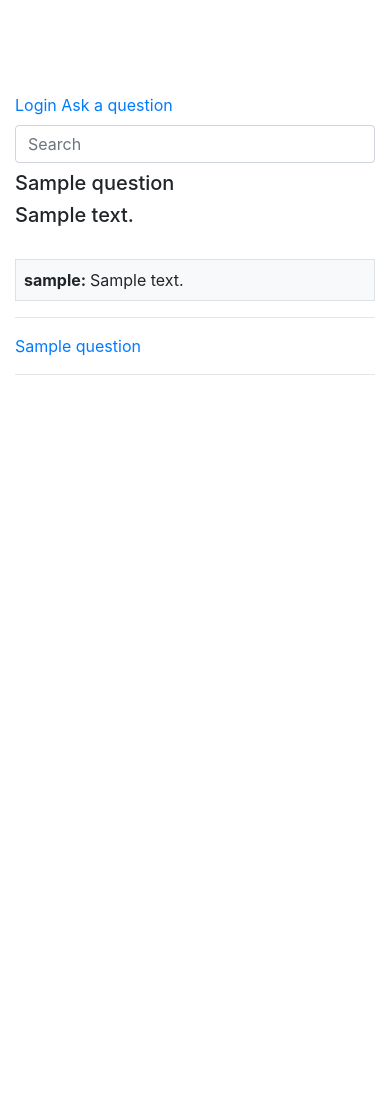
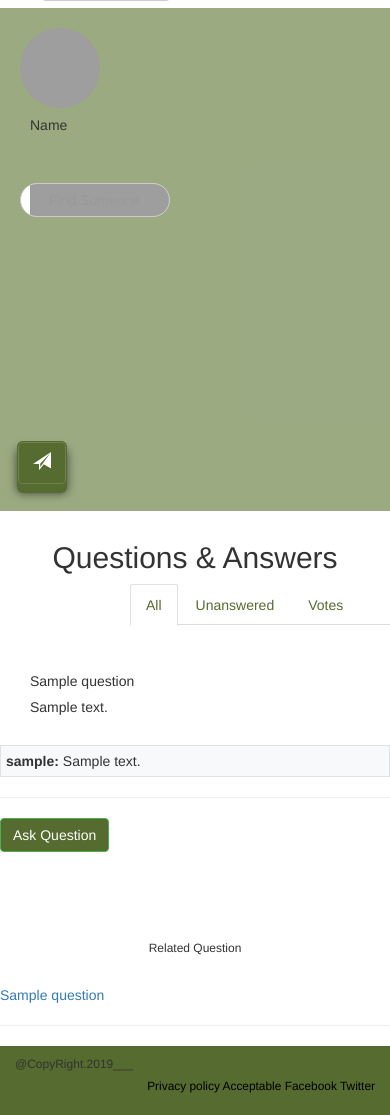
Before and after one commit to mfannick/Dashboard, a Django app: page /cate/1/ in a window 390 px wide. Shown: the part 89-1204 px from the top of the page. Before the commit the page ends 464 px from the top, so only its background shows below. Run offline with Django 3.2, Linux system fonts and the light colour scheme; tables that the repository leaves empty hold one stand-in row (values such as "Sample post"); style sheets or scripts are compiled from the project's sources; some libraries are stand-ins or nearby versions; grey boxes are pictures that could not be loaded.

Commit message:
made changes

```diff
--- a/dashboardapp/templates/question_category.html
+++ b/dashboardapp/templates/question_category.html
@@ -1,22 +1,166 @@
-{%extends 'all-pages/base.html'%}
+
+
+{% extends 'all-pages/base.html' %}
+{% load bootstrap4 %}
 {% load staticfiles %}
 {% block content %}
 {{block.super}}
+<!DOCTYPE html>
+<html lang="en">
+<head>
+   <meta charset="utf-8">
+   <meta http-equiv="X-UA-Compatible" content="IE=edge">
+   <meta name="viewport" content="width=device-width, initial-scale=1">
+   <meta name="viewport" content="initial-scale=1, maximum-scale=1">
+   <title>HelpDesk Automated</title>
+   <link rel="stylesheet" href="/static/css/index.css">
+   <link rel="stylesheet" href="https://maxcdn.bootstrapcdn.com/bootstrap/3.4.0/css/bootstrap.min.css">
+   <link href="https://fonts.googleapis.com/css?family=Source+Sans+Pro&display=swap" rel="stylesheet">
+   <script src="https://ajax.googleapis.com/ajax/libs/jquery/3.4.1/jquery.min.js"></script>
+   <script src="https://maxcdn.bootstrapcdn.com/bootstrap/3.4.0/js/bootstrap.min.js"></script>
+   <script src="https://ajax.googleapis.com/ajax/libs/jquery/3.2.1/jquery.min.js"></script>
+</head>
+<style>
+/* Search */
+input {
+	outline: none;
+}
+input[type=search] {
+	-webkit-appearance: textfield;
+	box-sizing: content-box;
+	font-family: inherit;
+	font-size: 100%;
+}
+input::-webkit-search-decoration,
+input::-webkit-search-cancel-button {
+	display: none;
+}
+input[type=search] {
+	background: #ffffff url(https://static.tumblr.com/ftv85bp/MIXmud4tx/search-icon.png) no-repeat 9px center;
+	border: solid 1px #ccc;
+	padding: 6px 10px 6px 28px;
+	width: 110px;
+	margin-left: 20px;
+	-webkit-border-radius: 10em;
+	-moz-border-radius: 10em;
+	border-radius: 10em;
 
-<div class="container">
+	-webkit-transition: all .5s;
+	-moz-transition: all .5s;
+	transition: all .5s;
+}
+input[type=search]:focus {
+	width: 130px;
+	background-color: #fff;
+	border-color: #66CC75;
+	margin-left: 20px;
+	-webkit-box-shadow: 0 0 5px rgba(109,207,246,.5);
+	-moz-box-shadow: 0 0 5px rgba(109,207,246,.5);
+	box-shadow: 0 0 5px rgba(109,207,246,.5);
+}
+input:-moz-placeholder {
+	color: #999;
+}
+input::-webkit-input-placeholder {
+	color: #999;
+}
+.profile{
+   border-radius: 700px;
+   width: 80px;
+   height: 80px;
+   margin-left: 20px;
+   margin-top: 20px;
+}
+h5{
+   margin-left: 30px;
+}
+h2{
+   margin-top: 30px;
+   text-align: center;
+}
+h6{
+   text-align: center;
+}
+footer{
+   background-color: #556B2F;
+}
+.button {
+  background-color: #556B2F;
+  border: none;
+  color: white;
+  padding: 18px;
+  text-align: center;
+  text-decoration: none;
+  display: inline-block;
+  font-size: 16px;
+  margin: 4px 2px;
+  cursor: pointer;
+  margin-left: 30px;
+  height: 50px;
+}
+/* Message Button */
+.btn3d {
+	position: relative;
+	top: -6px;
+	border: 0;
+	transition: all 40ms linear;
+	margin-top: 10px;
+	margin-bottom: 10px;
+	margin-left: 17px;
+	margin-right: 2px;
+}
 
-        {% if user.is_authenticated %}
-        <a href="/logout">Logout</a>
-        {% else %}
-        <a  href="/accounts/login">Login</a>
-        {% endif %}
+.btn3d:active:focus,
+.btn3d:focus:hover,
+.btn3d:focus {
+	outline-style: none;
+	outline: medium none;
+}
 
-    <a href="{% url 'questions' %}" >Ask a question</a>
+.btn3d:active,
+.btn3d.active {
+	top: 2px;
+}
 
-    <form action="{% url 'search' %}" class="form-inline my-2 my-lg-0">
-            <input type="text" class="input-sm form-control" name="question" placeholder="Search">
+.btn3d.btn-success {
+	box-shadow: 0 0 0 1px #556B2F inset, 0 0 0 2px rgba(255, 255, 255, 0.15) inset, 0 8px 0 0 #556B2F, 0 8px 8px 1px rgba(0, 0, 0, 0.5);
+	background-color: #556B2F;
+}
+
+.btn3d.btn-success:active,
+.btn3d.btn-success.active {
+	box-shadow: 0 0 0 1px #556B2F inset, 0 0 0 1px rgba(255, 255, 255, 0.15) inset, 0 1px 3px 1px rgba(0, 0, 0, 0.3);
+	background-color: #556B2F;
+}
+</style>
+<body>
+<div style="margin-top:-99px;">
+   <div class="row">
+      <div class="col-md-2" style="background-color: rgba(89, 114, 46, 0.6);">
+         <img src="/static/images/head.jpeg" class="profile">
+         <h5>Name</h5>
+         <br><br>
+         <form>
+            <input type="search" placeholder="Find Someone">
          </form>
-
+         <br><br><br><br><br><br><br><br><br><br><br>
+         <p>
+            <button type="button" class="btn btn-success btn-lg btn3d"><span class="glyphicon glyphicon-send"></span></button>
+         </p>
+      </div>
+      <div class="col-md-8">
+         <h2>Questions & Answers</h2>
+         <ul class="nav nav-tabs" role="tablist" style="width:260px;float:right;">
+            <li class="nav-item">
+               <a class="nav-link active" data-toggle="tab" href="#home" style="color:#556B2F;">All</a>
+            </li>
+            <li class="nav-item">
+               <a class="nav-link" data-toggle="tab" href="#menu1" style="color:#556B2F;">Unanswered</a>
+            </li>
+            <li class="nav-item">
+               <a class="nav-link" data-toggle="tab" href="#menu2" style="color:#556B2F;">Votes</a>
+            </li>
+         </ul><br><br><br><br>
          {% if questions %}
          <h5> {{questions.title}} </h5>
          <h5> {{questions.content}} </h5>
@@ -31,10 +175,35 @@
        <hr>
        {% endif %}
 
+      </div>
+      <div class="col-md-2">
+        <button class="btn btn-success" style="background-color: #556B2F;">Ask Question</button>
+        <br><br><br><br><br>
+        <h6>Related Question</h6>
+        <br>
         {% for rel in related_question %}
         <a href=""><p> {{rel.title}} </p></a>
         <hr>
     {% endfor %}
+      </div>
+   </div>
 
 </div>
+
+<footer>
+      <div class="container-fluid py-3">
+          <div class="row">
+              <div class="col-md-3" style="font-size: 12px;">@CopyRight.2019___</div>
+              <div class="col-md-3"></div>
+              <div class="col-md-3"></div>
+              <div class="col-md-3"></div>
+          </div>
+          <div class="row">
+              <div class="col-md-8"></div>
+              <div class="col-md-4 text-right small align-self-end"><p><a href="" style="color: black;">Privacy policy</a>   <a href="" style="color: black;">Acceptable</a>   <a href="" style="color: black;">Facebook</a>   <a href="" style="color: black;">Twitter</a> </p></div>
+          </div>
+      </div>
+  </footer>
+</body>
+</html>
 {% endblock %}
--- a/dashboardapp/urls.py
+++ b/dashboardapp/urls.py
@@ -8,9 +8,9 @@ urlpatterns = [
     url(r'^$',views.page,name = 'page'),
     url(r'^learn$',views.learn,name = 'learn'),
     url(r'^profile$',views.profile,name = 'profile'),
-    url(r'^homePage$',views.homePage,name='homePage'),
+    # url(r'^homePage$',views.homePage,name='homePage'),
     url(r'^home$',views.home,name='home'),
-    url(r'^question/$',views.questions, name = 'question'),
+    # url(r'^question/$',views.questions, name = 'question'),
     url(r'^new/questions$',views.post_question,name='questions'),
     url(r'^search/$',views.search_question, name = 'search'),
     url(r'^cate/(\d+)/$', views.question_category, name='cate'),
--- a/dashboardapp/views.py
+++ b/dashboardapp/views.py
@@ -25,17 +25,6 @@ def learn(request):
     post_question = Question.objects.all()
     return render(request,'all-pages/learn.html',{"post_question":post_question})
 
-
-def homePage(request):
-
-    categories = Category.objects.all()
-    return render(request,'home.html',{"categories": categories})
-
-
-def questions(request):
-    post_question = Question.objects.all()
-    return render(request,'question.html',{"post_question": post_question})
-
 def question_answer(request, id):
     question = Question.objects.filter(id = id).first()
     myanswers = Answer.objects.filter(question = question.id).all()
@@ -47,7 +36,6 @@ def question_answer(request, id):
 
 # @login_required(login_url='/accounts/login/')
 def post_question(request):
-
     current_user = request.user
     if request.method == 'POST':
         form = NewQuestionForm(request.POST, request.FILES)
```
Also changed, not shown: dashboardapp/templates/home.html (deleted, +0 -19 lines), dashboardapp/templates/question.html (deleted, +0 -20 lines). Lines whose indentation alone changed are shown as unchanged.
